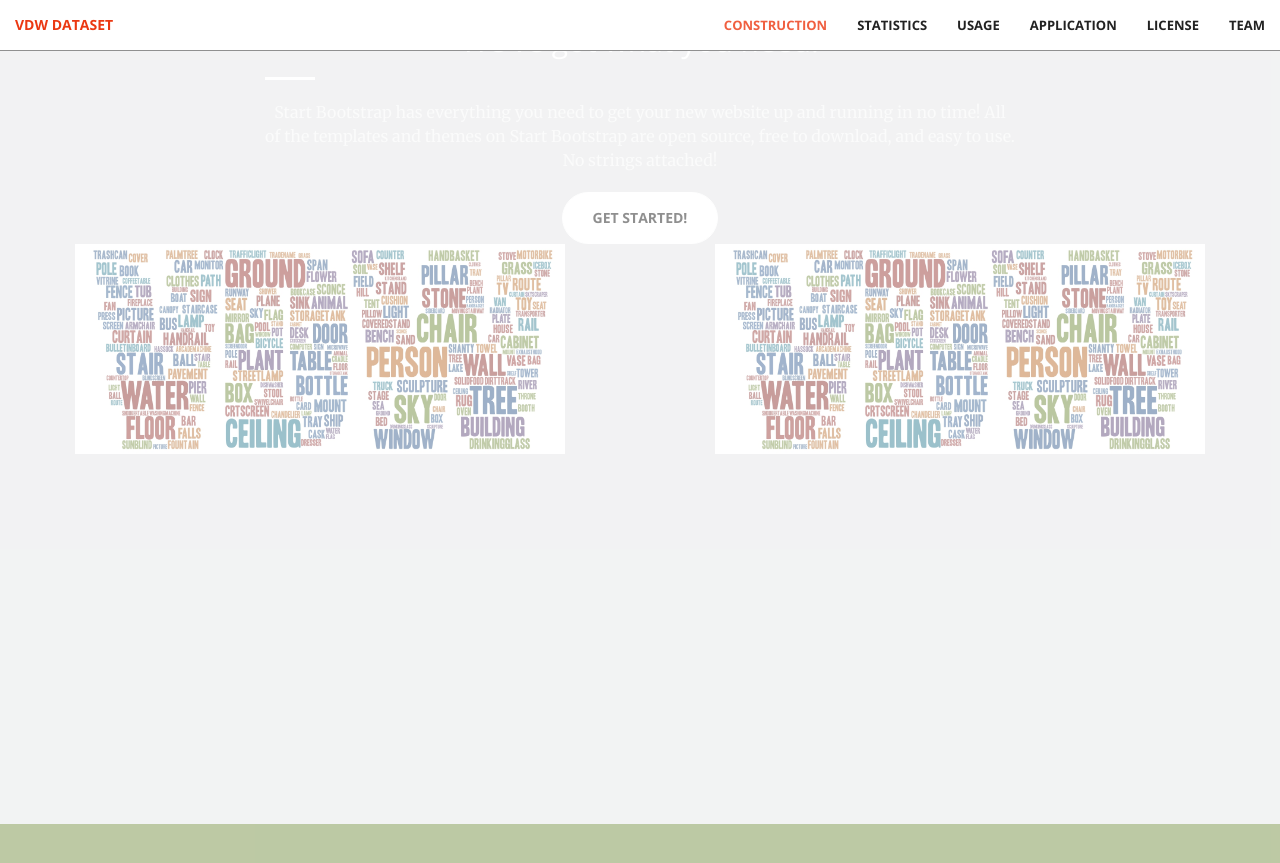
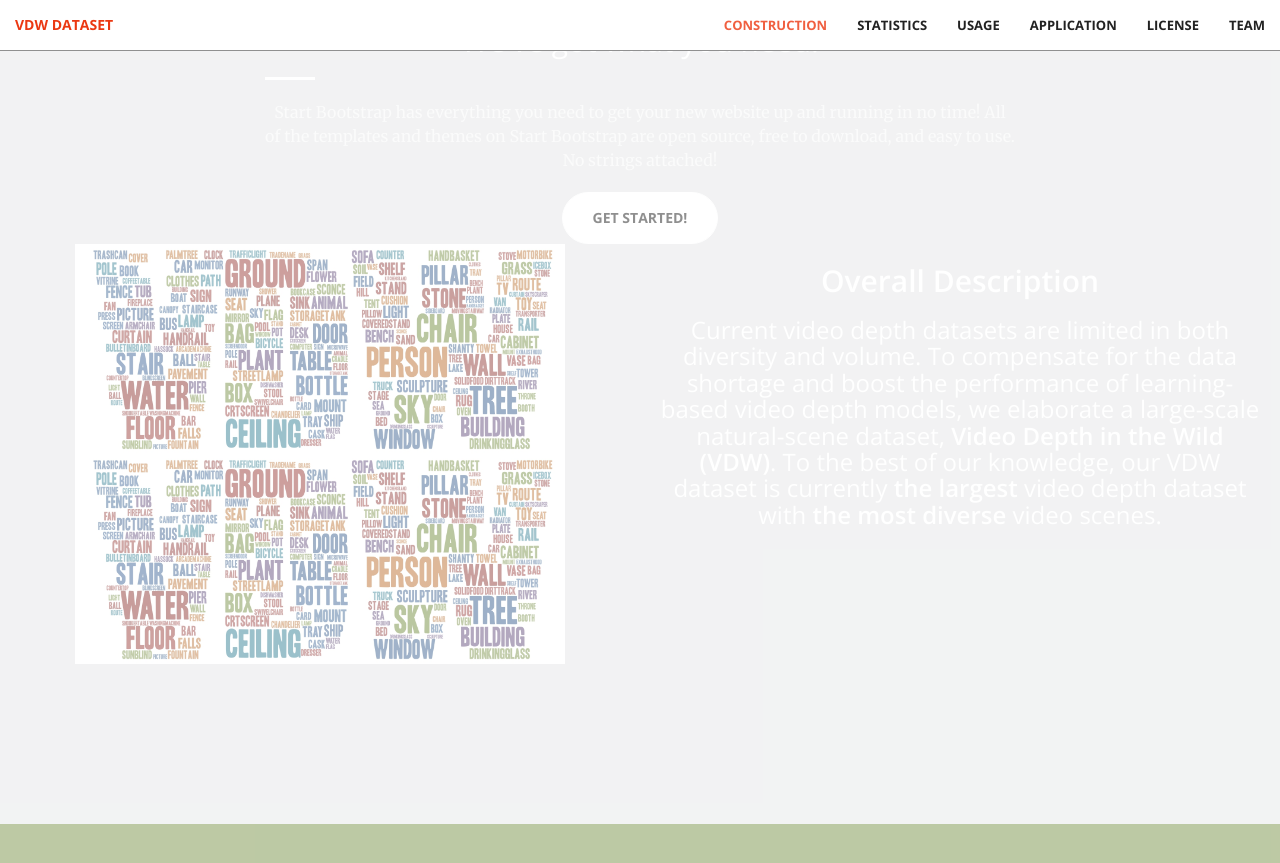
Before and after one commit to RaymondWang987/VDW, a Jekyll site: the page built from index.html, in a window 1280 px wide and 900 px high, scrolled down 976 px. Shown: the top 863 px of the window. Built offline with Jekyll 4.4.1, drawn with Linux system fonts in a browser that asks for light colours; some web fonts are replaced.

Commit message:
Update construction.html

```diff
--- a/_includes/construction.html
+++ b/_includes/construction.html
@@ -14,6 +14,19 @@
         <img style="max-width: 100%;max-height: 100%;" src="construct_page-0001.jpg" >
     </div>
     <div style="height: 30%;" class="col-md-6 col-sm-6 text-center">
+        <h2>
+            <span style="font-weight: 600;">Overall Description</span>
+        </h2>
+        <h3>
+            Current video depth datasets are limited in both diversity and volume.
+            To compensate for the data shortage and boost the performance of learning-based video depth models,
+            we elaborate a large-scale natural-scene dataset,
+            <span style="font-weight: 600;">Video Depth in the Wild (VDW)</span>.
+            To the best of our knowledge, our VDW dataset is currently
+            <span style="font-weight: 600;">the largest</span> video depth dataset with <span style="font-weight: 600;">the most diverse</span> video scenes.
+        </h3>
+    </div>
+    <div style="height: 30%;" class="col-md-6 col-sm-6 text-center">
         <!-- <img style="max-width: 80%;max-height: 90%;" src="construct_page-0001.jpg" > -->
         <img style="max-width: 100%;max-height: 100%;" src="construct_page-0001.jpg" >
     </div>
```
